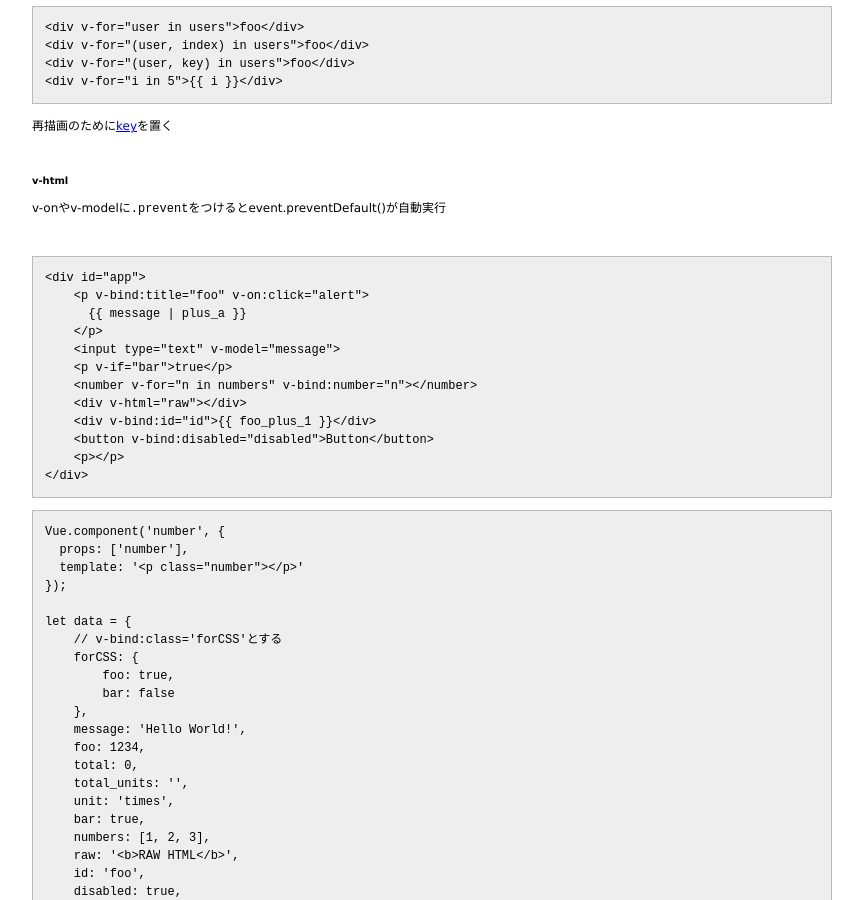
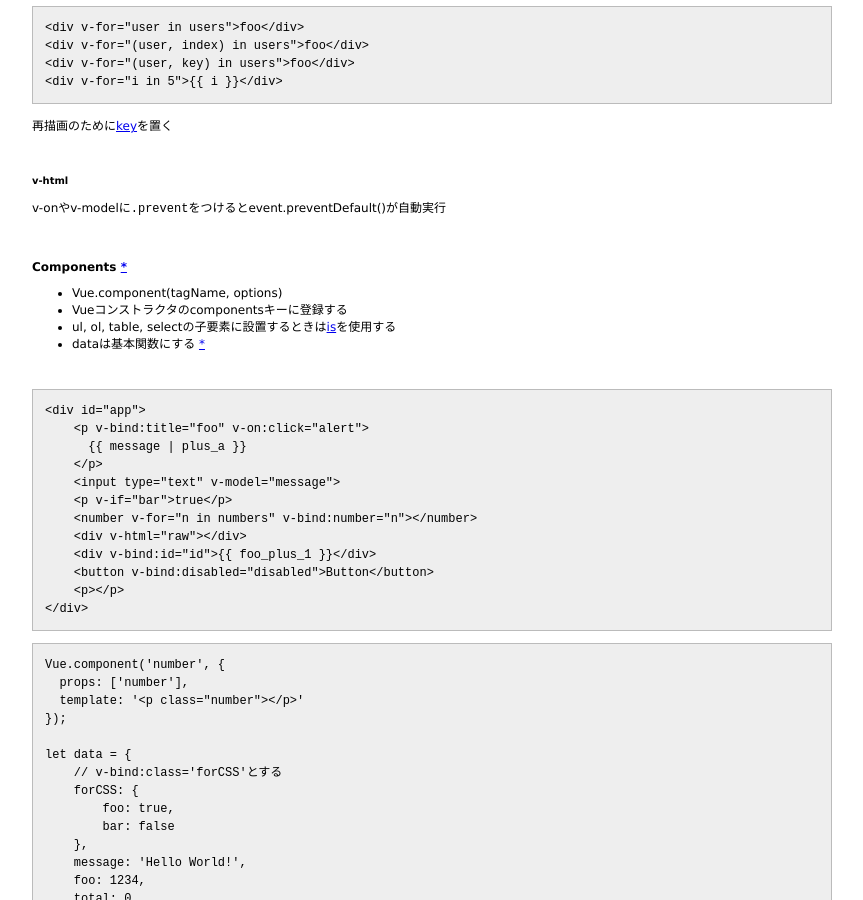
Before and after one commit to 38elements/38elements.github.com, a Jekyll site: the page built from _posts/2016-12-20-vuejs.md, in a window 1280 px wide and 900 px high, scrolled down 838 px. Shown: the whole window, without its empty margins (208-1071 px from the left). Built offline with Jekyll 4.4.1, drawn with Linux system fonts in a browser that asks for light colours.

Commit message:
Update 2016-12-20-vuejs.md

```diff
--- a/_posts/2016-12-20-vuejs.md
+++ b/_posts/2016-12-20-vuejs.md
@@ -63,6 +63,14 @@ input要素など再利用されては困る要素には[key属性](https://vuej
 ##### v-html
 
 v-onやv-modelに`.prevent`をつけるとevent.preventDefault()が自動実行
+
+<br>
+
+#### Components [\*](https://vuejs.org/v2/guide/components.html)
+* Vue.component(tagName, options)
+* Vueコンストラクタのcomponentsキーに登録する
+* ul, ol, table, selectの子要素に設置するときは[is](https://vuejs.org/v2/guide/components.html#DOM-Template-Parsing-Caveats)を使用する
+* dataは基本関数にする [\*](https://vuejs.org/v2/guide/components.html#data-Must-Be-a-Function)
 
 <br>
 
```
